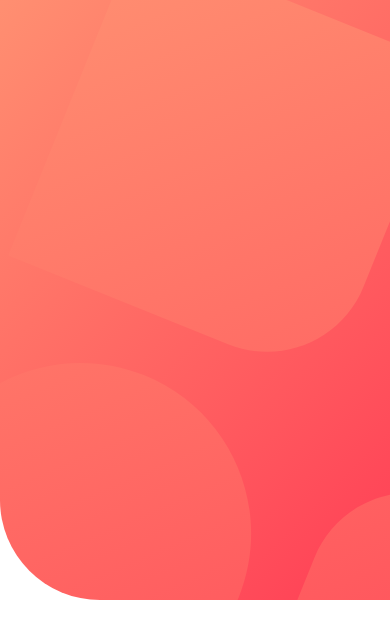
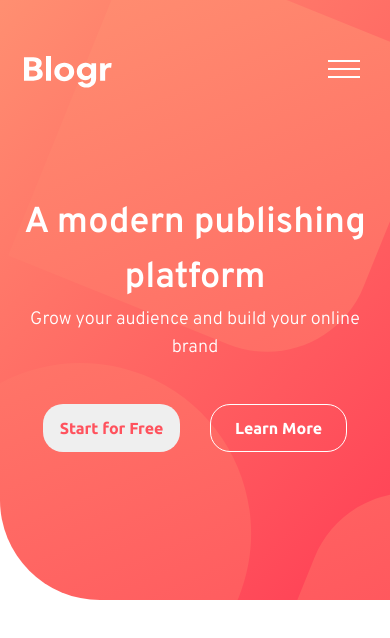
Before and after one commit to lewisRotchell/blogr, a Next.js app: page / in a window 390 px wide. Shown: the top 638 px of the page. Built offline with nearby package versions, Linux system fonts and the light colour scheme.

Commit message:
Finished mobile header

```diff
--- /dev/null
+++ b/components/Button.module.scss
@@ -0,0 +1,10 @@
+.button {
+  font-family: "Ubuntu";
+  font-weight: 700;
+  font-size: 1rem;
+  line-height: 1.149rem;
+  width: 137px;
+  height: 48px;
+  border-radius: 20px;
+  border: none;
+}
--- /dev/null
+++ b/components/Button.tsx
@@ -0,0 +1,16 @@
+import React from "react";
+import classes from "./Button.module.scss";
+
+interface ButtonProps {
+  children: string;
+  style?: string;
+  onClick?: () => void;
+}
+
+export const Button: React.FC<ButtonProps> = ({ children, style, onClick }) => {
+  return (
+    <button className={`${classes.button} ${style}`} onClick={onClick}>
+      {children}
+    </button>
+  );
+};
--- /dev/null
+++ b/components/Layout.tsx
@@ -0,0 +1,13 @@
+import React from "react";
+import { Nav } from "./Nav";
+
+interface LayoutProps {}
+
+export const Layout: React.FC<LayoutProps> = ({ children }) => {
+  return (
+    <>
+      <Nav />
+      <>{children}</>
+    </>
+  );
+};
--- /dev/null
+++ b/components/Nav.module.scss
@@ -0,0 +1,14 @@
+.nav {
+  background-color: transparent;
+  position: absolute;
+  top: 56px;
+  padding: 0 24px;
+  display: flex;
+  justify-content: space-between;
+  width: 100%;
+
+  .hamburgerBtn {
+    background-color: transparent;
+    border: none;
+  }
+}
--- /dev/null
+++ b/components/Nav.tsx
@@ -0,0 +1,22 @@
+import React from "react";
+import Image from "next/image";
+import Logo from "../public/images/logo.svg";
+import Hamburger from "../public/images/icon-hamburger.svg";
+import classes from "./Nav.module.scss";
+
+interface NavProps {}
+
+export const Nav: React.FC<NavProps> = ({}) => {
+  return (
+    <nav className={classes.nav}>
+      <Image width={88.6} height={32} src={Logo} alt={"blogr"} />
+      <button
+        className={classes.hamburgerBtn}
+        aria-expanded="false"
+        aria-label="menu"
+      >
+        <Image width={32} height={18} src={Hamburger} alt={""} />
+      </button>
+    </nav>
+  );
+};
--- a/pages/_app.tsx
+++ b/pages/_app.tsx
@@ -1,21 +1,21 @@
-import 'normalize.css'
-import '../styles/globals.scss'
-import type { AppProps } from 'next/app'
+import "normalize.css";
+import "../styles/globals.scss";
+import type { AppProps } from "next/app";
 import Head from "next/head";
+import { Layout } from "../components/Layout";
 
 function MyApp({ Component, pageProps }: AppProps) {
-  return(
+  return (
     <>
       <Head>
         <title>Blogr</title>
-  <meta
-    name="description"
-    content="Blogging app"
-  />
+        <meta name="description" content="Blogging app" />
         <meta name="viewport" content="initial-scale=1.0, width=device-width" />
       </Head>
-
+      <Layout>
         <Component {...pageProps} />
-  </>)
+      </Layout>
+    </>
+  );
 }
-export default MyApp
+export default MyApp;
--- a/sections/Header.module.scss
+++ b/sections/Header.module.scss
@@ -11,6 +11,41 @@
   // background-position: 36% 34%;
   background-size: cover;
   background-position: center;
+  padding-top: 88px;
+
+  .content {
+    margin: 108px 24px 24px;
+    text-align: center;
+    color: #fff;
+  }
+
+  h1 {
+    font-size: 2.25rem;
+    font-weight: 600;
+    line-height: 3.447rem;
+  }
+
+  p {
+    font-size: 1.125rem;
+    font-weight: 300;
+    line-height: 1.724rem;
+  }
+
+  .ctaBtns {
+    margin: 43px 19px;
+    display: flex;
+    justify-content: space-between;
+  }
+
+  .btnLeft {
+    color: $cta-text;
+  }
+
+  .btnRight {
+    color: #fff;
+    background-color: transparent;
+    border: 1px solid #fff;
+  }
 
   @media screen and (min-width: 1440px) {
     background-image: url("/images/header-img-desktop.svg"),
@@ -18,19 +53,4 @@
     background-size: auto;
     background-position: right;
   }
-
-  // background: #fff url('/images/bg-pattern-intro.svg') center center /934px 937px no-repeat
 }
-
-// .header {
-//   height: 600px;
-//   width: 100%;
-//   border-radius: 0px 0px 0px 100px;
-//   background-image: url("/images/bg-pattern-intro.svg"),
-//     linear-gradient(135deg, #ff8f71 0%, #ff3e55 100%);
-//   background-repeat: no-repeat, no-repeat;
-//   background-size: 100%;
-//   background-position: 36% 34%;
-//   background-attachment: fixed;
-//   // background: #fff url('/images/bg-pattern-intro.svg') center center /934px 937px no-repeat
-// }
--- a/sections/Header.tsx
+++ b/sections/Header.tsx
@@ -1,8 +1,21 @@
 import React from "react";
+import { Button } from "../components/Button";
+import { Nav } from "../components/Nav";
 import classes from "./Header.module.scss";
 
 interface HeaderProps {}
 
 export const Header: React.FC<HeaderProps> = ({}) => {
-  return <header className={classes.header}></header>;
+  return (
+    <header className={classes.header}>
+      <div className={classes.content}>
+        <h1>A modern publishing platform</h1>
+        <p>Grow your audience and build your online brand</p>
+        <div className={classes.ctaBtns}>
+          <Button style={classes.btnLeft}>Start for Free</Button>
+          <Button style={classes.btnRight}>Learn More</Button>
+        </div>
+      </div>
+    </header>
+  );
 };
--- a/styles/globals.scss
+++ b/styles/globals.scss
@@ -1,5 +1,5 @@
-@import url('https://fonts.googleapis.com/css2?family=Overpass:wght@300;600&display=swap');
-@import url('https://fonts.googleapis.com/css2?family=Overpass:wght@300;600&family=Ubuntu:wght@400;500;700&display=swap');
+@import url("https://fonts.googleapis.com/css2?family=Overpass:wght@300;600&display=swap");
+@import url("https://fonts.googleapis.com/css2?family=Overpass:wght@300;600&family=Ubuntu:wght@400;500;700&display=swap");
 
 html,
 body {
@@ -7,8 +7,13 @@ body {
   margin: 0;
   box-sizing: border-box;
   font-size: 16px;
-font-family: 'Overpass', sans-serif;
-font-weight: 300;
+  font-family: "Overpass", sans-serif;
+  font-weight: 300;
+}
+
+h1,
+p {
+  margin: 0;
 }
 
 a {
@@ -16,6 +21,14 @@ a {
   text-decoration: none;
 }
 
-*, *:before, *:after {
+*,
+*:before,
+*:after {
   box-sizing: border-box;
 }
+
+body {
+}
+
+main {
+}
```
Lines whose indentation alone changed are shown as unchanged.
